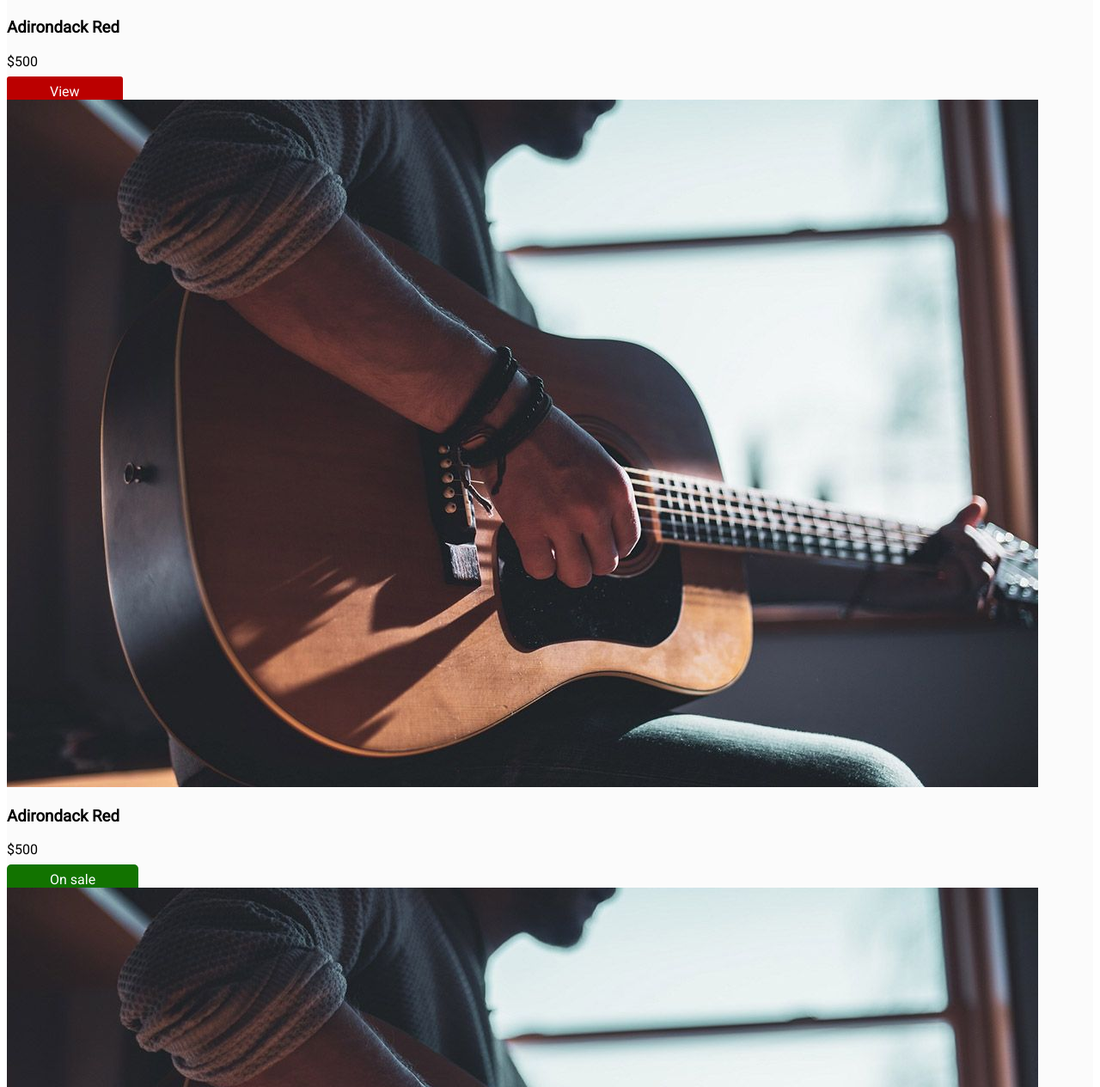
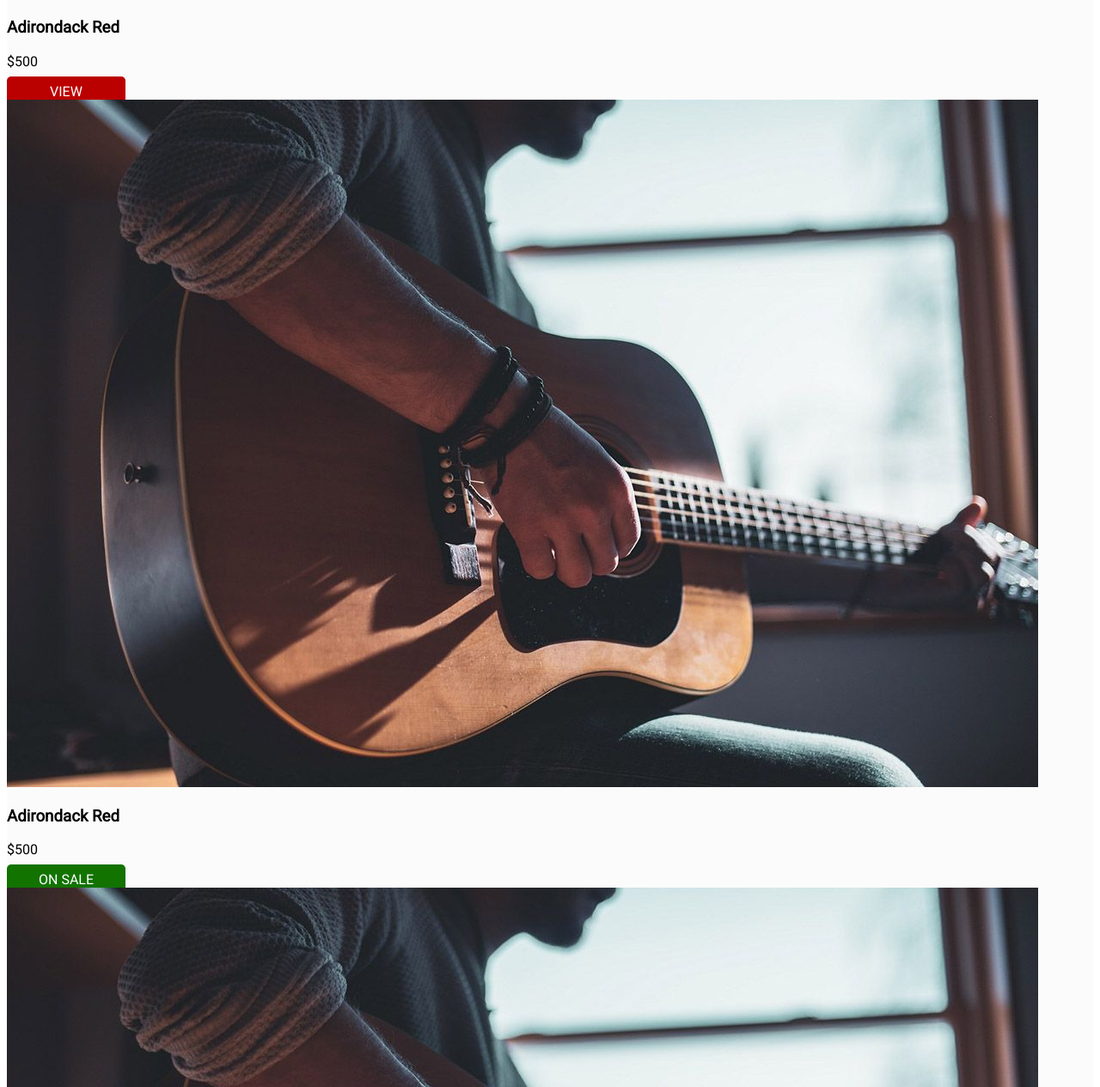
Before and after one commit to jonnebonde/HTML-and-CSS---Module-1, a plain HTML site: page Index.html in a window 1280 px wide. Shown: the part 3675-4940 px from the top of the page at 86% size. Drawn offline with Linux system fonts and the light colour scheme; a web font is replaced by a local one.

Commit message:
Revert "enter"
This reverts commit 43d33d630e34b8de174ec43831e9ad0d509423f1.

```diff
--- a/css/styles.css
+++ b/css/styles.css
@@ -78,17 +78,19 @@ a {
     border: none;
     border-radius: 5px;
     color: white;
-    padding: 8px 50px;
+    padding: 8px 37px;
     text-align: center;
+    text-transform: uppercase;
 }
 
 .cta-view {
         background-color:#BB0000;
         border: none;
-        border-radius: 0.2em;
+        border-radius: 5px;
         color: white;
         padding: 8px 50px;
         text-align: center;
+        text-transform: uppercase;
 }
 
 .reviews {
```
